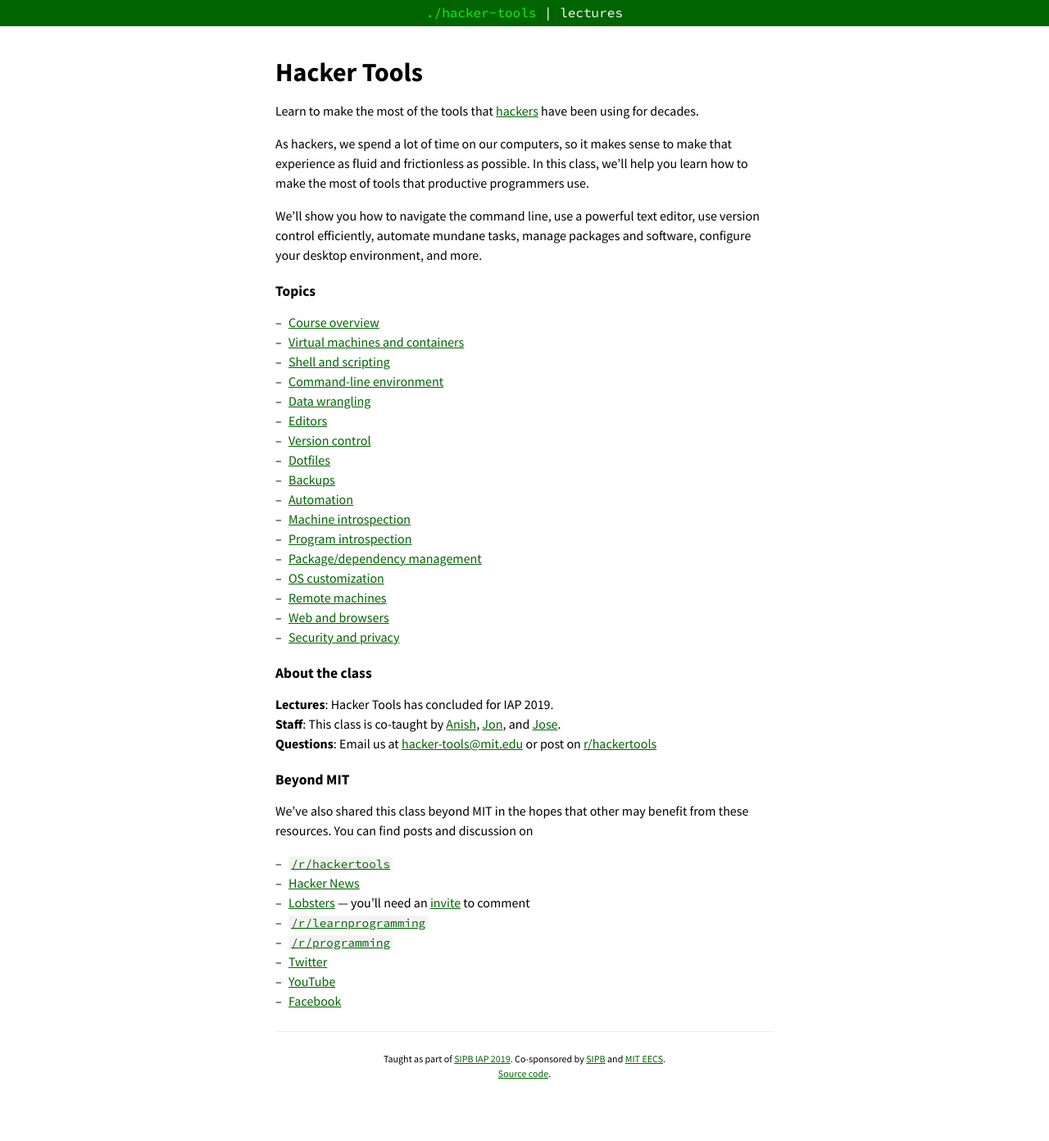
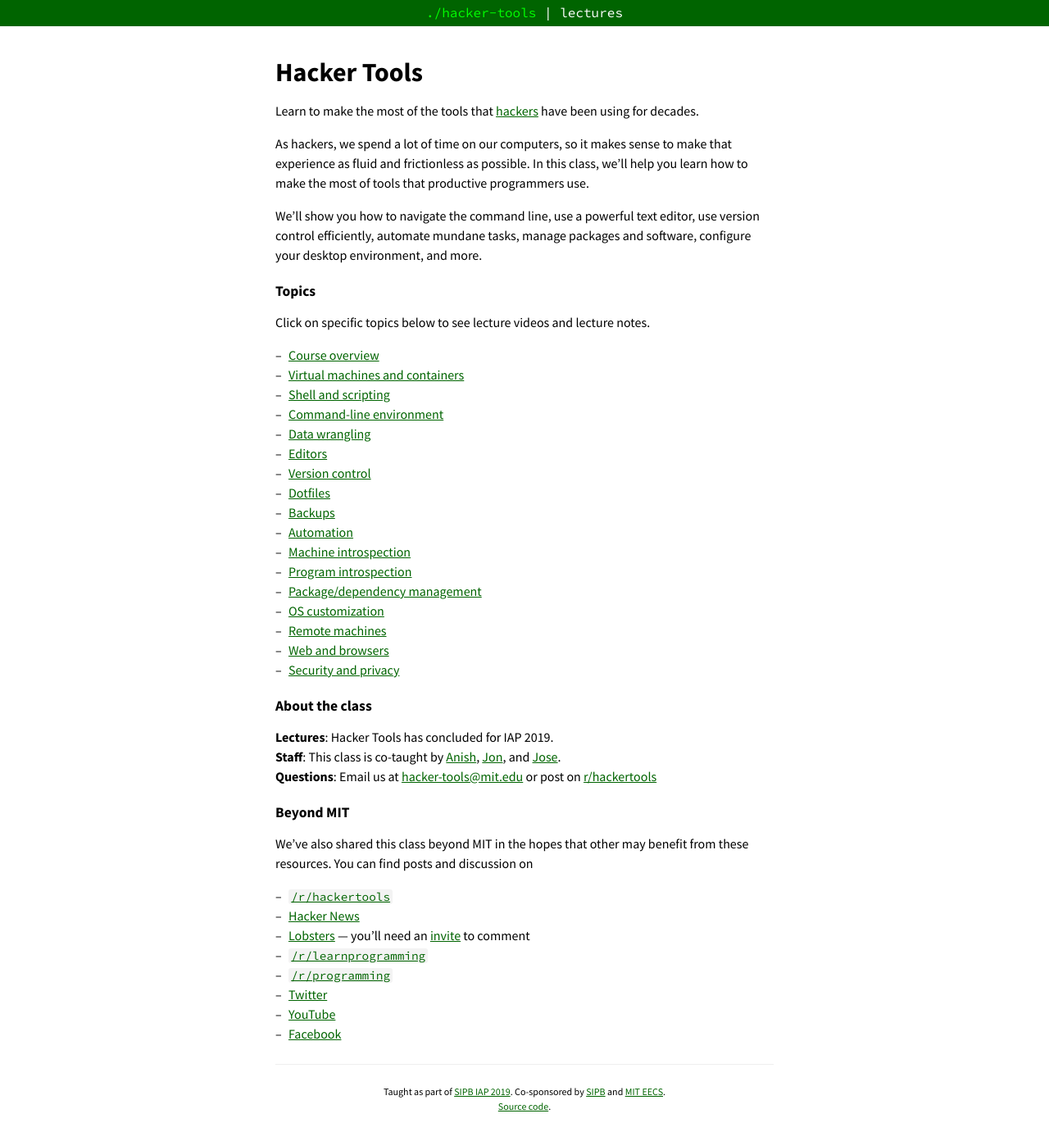
Before and after one commit to missing-semester-cn/missing-semester-cn.github.io, a Jekyll site: the page built from index.md, in a window 1280 px wide. Shown: the whole page at 82% size. Built offline with Jekyll 4.4.1, drawn with Linux system fonts in a browser that asks for light colours; before the commit the page ends 1352 px from its top, so only the background shows below that.

Commit message:
Restore note about videos/notes

```diff
--- a/index.md
+++ b/index.md
@@ -16,6 +16,8 @@ use version control efficiently, automate mundane tasks, manage packages and
 software, configure your desktop environment, and more.
 
 ## Topics
+
+Click on specific topics below to see lecture videos and lecture notes.
 
 <ul>
 {% for lecture in site.data.lectures %}
```
